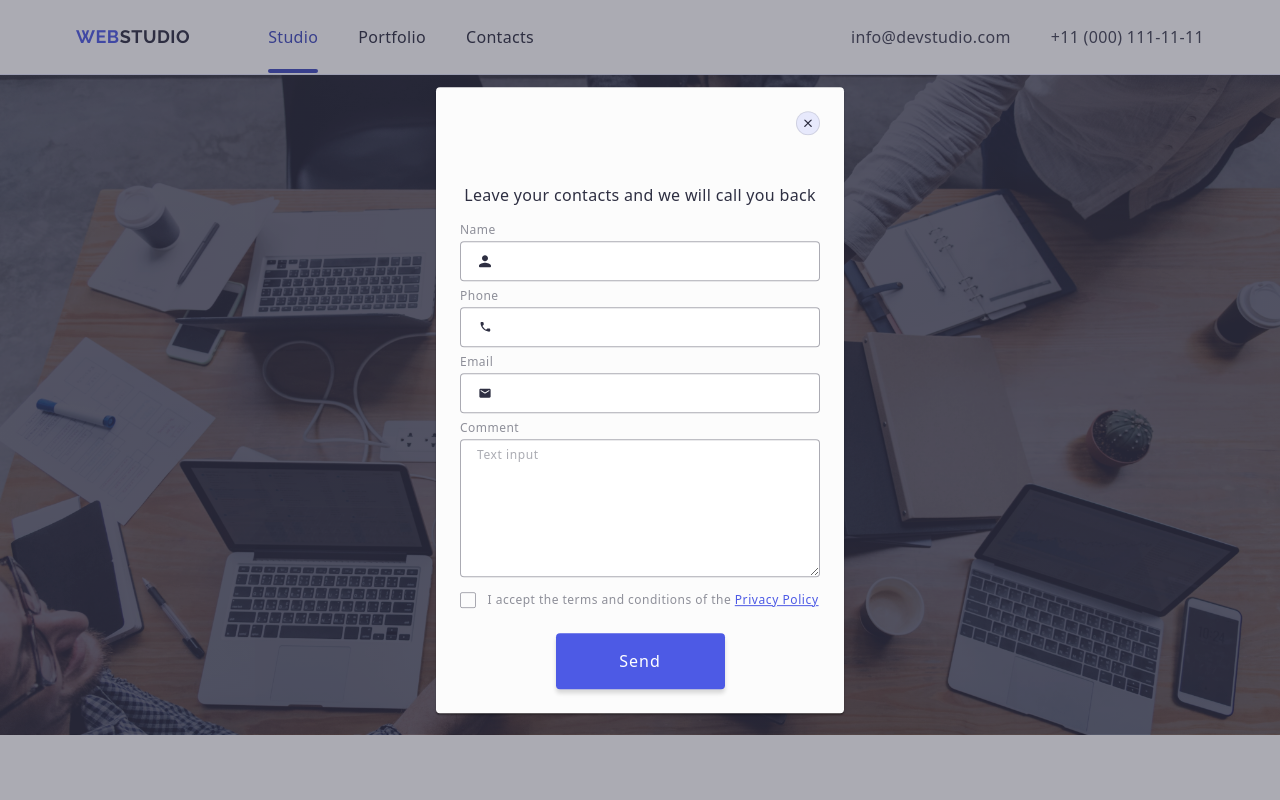
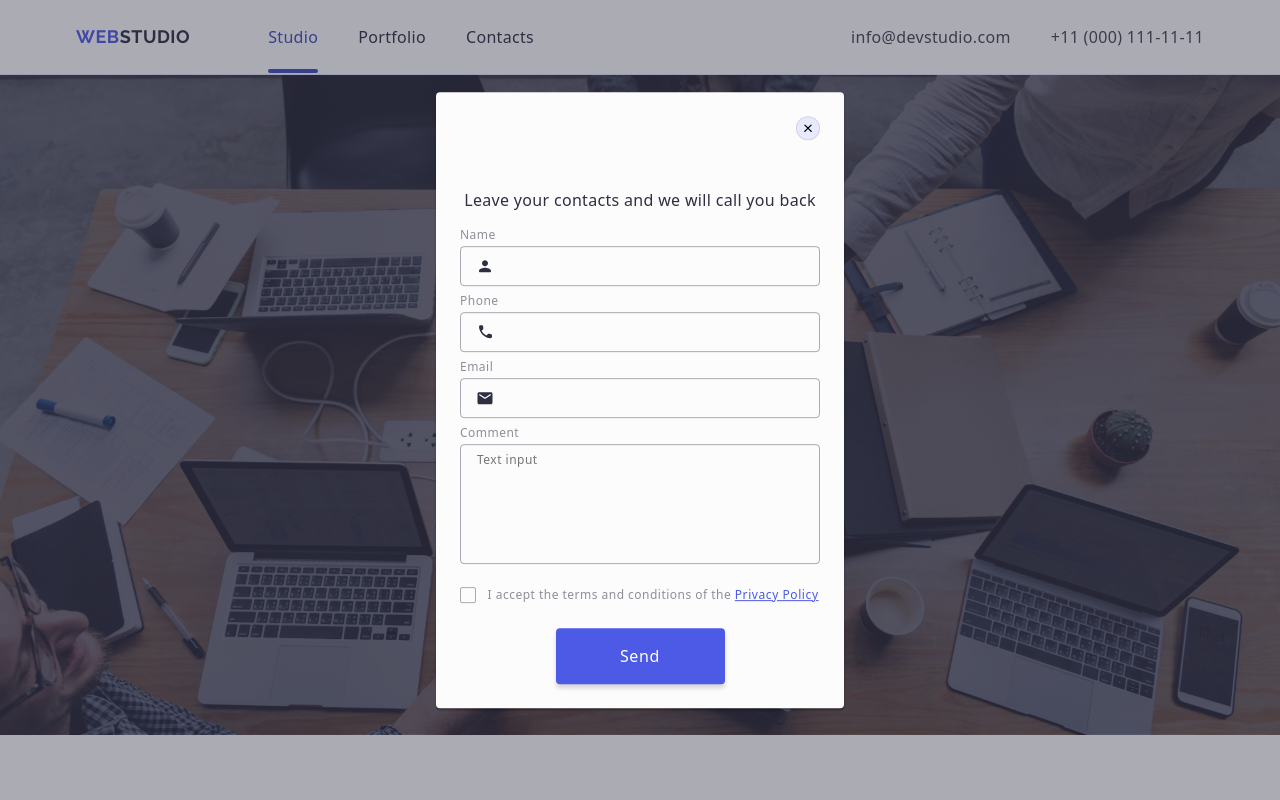
Before and after one commit to moodymind/goit-markup-hw-05, a plain HTML site: page index.html in a window 1280 px wide. Shown: the top 800 px of the page. Drawn offline with nearby package versions, Linux system fonts and the light colour scheme.

Commit message:
Pre-final changes

```diff
--- a/css/styles.css
+++ b/css/styles.css
@@ -604,21 +604,14 @@ section {
 }
 
 .modal-icon-close {
-  fill: #2e2f42;
   transition: fill 250ms cubic-bezier(0.4, 0, 0.2, 1);
 }
 
-.modal-icon-close:focus,
-.modal-icon-close:hover,
-.modal-icon-close:active {
-  fill: #ffffff;
-}
-
 .modal-btn:focus,
-.modal-btn:hover,
-.modal-btn:active {
+.modal-btn:hover {
   background-color: #404bbf;
   border: none;
+  fill: #ffffff;
 }
 
 .modal-h {
@@ -637,21 +630,40 @@ section {
   margin-bottom: 8px;
 }
 
-.modal-input-wrap {
+.label-wrap {
   position: relative;
+}
+
+.form-label {
+  display: block;
+  color: #8e8f99;
+  font-size: 12px;
+  line-height: 1.17;
+  letter-spacing: 0.04em;
+  margin-bottom: 4px;
 }
 
 .modal-input {
   width: 100%;
   height: 40px;
-  padding-left: 36px;
+  padding-left: 38px;
   border-radius: 4px;
   border: 1px solid rgba(46, 47, 66, 0.4);
+  background-color: transparent;
+  outline: transparent;
+  transition: background-color 250ms cubic-bezier(0.4, 0, 0.2, 1);
+}
+
+.modal-icon {
+  fill: #2e2f42;
+  position: absolute;
+  left: 16px;
+  top: 50%;
+  transform: translateY(-50%);
   transition: background-color 250ms cubic-bezier(0.4, 0, 0.2, 1);
 }
 
 .modal-input:hover,
-.modal-input:active,
 .modal-input:focus {
   border-color: #4d5ae5;
 }
@@ -666,71 +678,33 @@ section {
   margin-left: 38px;
 }
 
-.form-btn {
-  background: #4d5ae5;
-  box-shadow: 0px 4px 4px 0px rgba(0, 0, 0, 0.15);
-  color: #fff;
-  text-align: center;
-  font-size: 16px;
-  font-weight: 500;
-  line-height: 1.5;
-  letter-spacing: 0.064em;
-  cursor: pointer;
-  min-width: 169px;
-  display: block;
-  height: 56px;
-  padding: 16px 32px;
-  border: none;
-  gap: 10px;
-  border-radius: 4px;
-  margin: 24px auto 0;
-  transition: background-color 250ms cubic-bezier(0.4, 0, 0.2, 1);
-}
-
-.form-btn:hover,
-.form-btn:focus {
-  background-color: #404bbf;
-}
-
-.form-label {
-  display: block;
-  color: #8e8f99;
-  font-size: 12px;
-  font-style: normal;
-  line-height: 1.17;
-  letter-spacing: 0.04em;
-  margin-bottom: 4px;
-}
-
-.modal-icon {
-  fill: #2e2f42;
-  position: absolute;
-  left: 16px;
-  top: 50%;
-  transition: background-color 250ms cubic-bezier(0.4, 0, 0.2, 1);
+.textarea-container {
+  margin-bottom: 16px;
 }
 
 .modal-textarea {
   width: 100%;
-  height: 138px;
+  height: 120px;
+  font-size: 12px;
+  color: rgba(46, 47, 66, 0.4);
+  line-height: 1.17;
+  letter-spacing: 0.04em;
   padding: 8px 16px;
+  background-color: transparent;
+  outline: transparent;
+  resize: none;
   border-radius: 4px;
   border: 1px solid rgba(46, 47, 66, 0.4);
   transition: background-color 250ms cubic-bezier(0.4, 0, 0.2, 1);
 }
 
-.modal-textarea:active,
 .modal-textarea:hover,
 .modal-textarea:focus {
   border-color: #4d5ae5;
 }
 
-.modal-textarea::placeholder {
-  color: rgba(46, 47, 66, 0.4);
-  font-size: 12px;
-  font-weight: 400;
-  line-height: 1.16;
-  letter-spacing: 0.048em;
+.checkbox-container {
+  margin-bottom: 24px;
 }
 
 .checked-text {
@@ -738,7 +712,7 @@ section {
   font-size: 12px;
   font-style: normal;
   font-weight: 400;
-  line-height: 1.16;
+  line-height: 1.17;
   letter-spacing: 0.04em;
 }
 
@@ -771,3 +745,29 @@ section {
   border: none;
   fill: #f4f4fd;
 }
+
+.form-btn {
+  background: #4d5ae5;
+  box-shadow: 0px 4px 4px 0px rgba(0, 0, 0, 0.15);
+  color: #fff;
+  text-align: center;
+  font-size: 16px;
+  font-weight: 500;
+  line-height: 1.5;
+  letter-spacing: 0.04em;
+  cursor: pointer;
+  min-width: 169px;
+  display: block;
+  height: 56px;
+  padding: 16px 32px;
+  border: none;
+  gap: 10px;
+  border-radius: 4px;
+  margin: 24px auto 0;
+  transition: background-color 250ms cubic-bezier(0.4, 0, 0.2, 1);
+}
+
+.form-btn:hover,
+.form-btn:focus {
+  background-color: #404bbf;
+}
--- a/index.html
+++ b/index.html
@@ -512,74 +512,72 @@
         <p class="modal-h">Leave your contacts and we will call you back</p>
         <form class="modal-form" autocomplete="off">
           <div class="modal-field">
-            <div class="modal-input-wrap">
             <label class="form-label" for="user-name">Name</label>
+            <div class="label-wrap">
               <input
                 type="text"
                 name="user-name"
                 class="modal-input"
                 id="user-name"
               />
-              <svg class="modal-icon" width="18" height="18">
+              <svg class="modal-icon" width="18" height="24">
                 <use href="./images/icons.svg#icon-person-black-18dp"></use>
               </svg>
             </div>
           </div>
           <div class="modal-field">
-            <div class="modal-input-wrap">
             <label class="form-label" for="user-phone">Phone</label>
+            <div class="label-wrap">
               <input
                 type="tel"
                 name="user-phone"
                 class="modal-input"
                 id="user-phone"
               />
-              <svg class="modal-icon" width="18" height="18">
+              <svg class="modal-icon" width="18" height="24">
                 <use href="./images/icons.svg#icon-phone-black-18dp"></use>
               </svg>
             </div>
           </div>
           <div class="modal-field">
-            <div class="modal-input-wrap">
             <label class="form-label" for="user-email">Email</label>
+            <div class="label-wrap">
               <input
                 type="email"
                 name="user-email"
                 class="modal-input"
                 id="user-email"
               />
-              <svg class="modal-icon" width="18" height="18">
+              <svg class="modal-icon" width="18" height="24">
                 <use href="./images/icons.svg#icon-email-black-18dp"></use>
               </svg>
             </div>
           </div>
-          <div class="modal-field">
-            <div class="modal-input-wrap">
-              <label class="form-label" for="form-comment"> Comment </label>
+          <div class="textarea-container">
+            <label class="form-label" for="user-comment">Comment</label>
             <textarea
-                name="comment"
-                id="form-comment"
+              name="user-comment"
+              id="user-comment"
               class="modal-textarea"
               placeholder="Text input"
             ></textarea>
           </div>
-          </div>
-          <div class="modal-field">
+          <div class="checkbox-container">
             <input
               type="checkbox"
-              name="policy"
-              id="policy"
+              name="user-privacy"
+              id="user-privacy"
               class="form-checked visually-hidden"
               value="true"
             />
-            <label for="policy" class="checked-text">
-              <span>
+            <label for="user-privacy" class="checked-text">
+              <span class="check-icon-span">
                 <svg class="check-icon" width="10" height="8">
                   <use href="./images/icons.svg#icon-check"></use>
                 </svg>
               </span>
               I accept the terms and conditions of the
-              <a href="">Privacy Policy</a></label
+              <a class="span-hyperlink">Privacy Policy</a></label
             >
           </div>
           <button type="submit" class="form-btn">Send</button>
```
Lines whose indentation alone changed are shown as unchanged.
